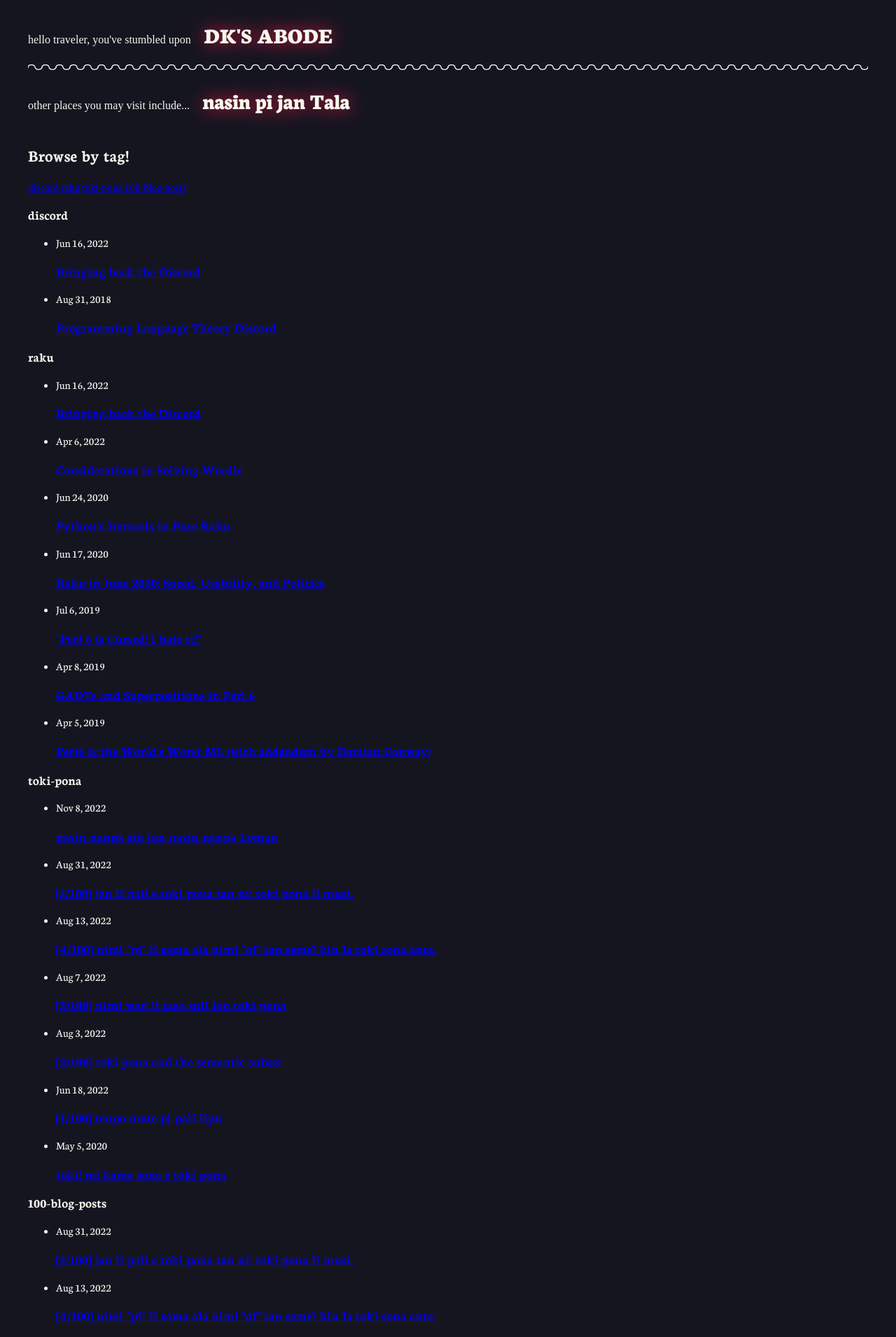
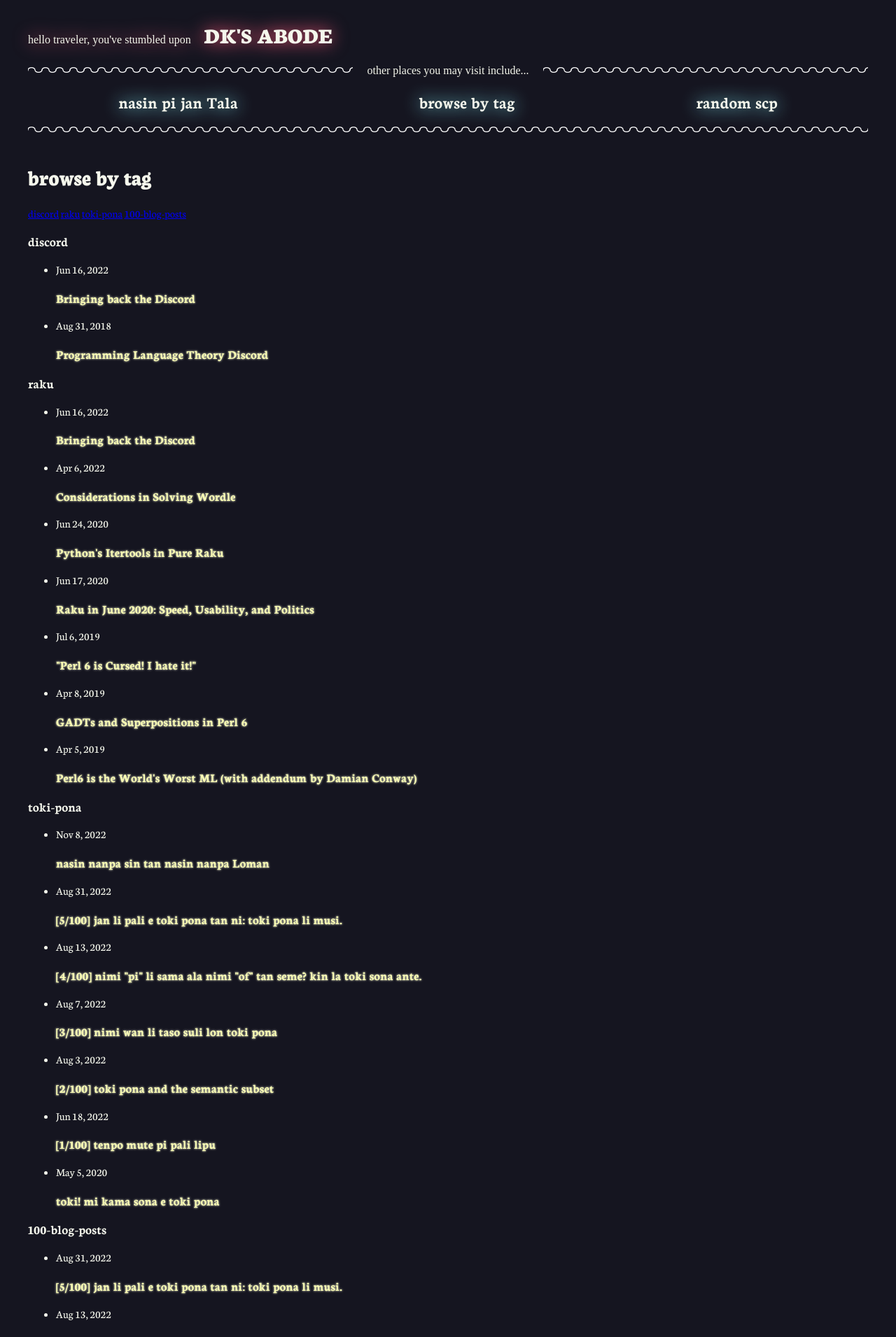
Before and after one commit to DataKinds/datakinds.github.io, a Jekyll site: the page built from tags.md, in a window 1280 px wide. Shown: the top 1911 px of the page at 70% size. Built offline with Jekyll 4.4.1, drawn with Linux system fonts in a browser that asks for light colours; some web fonts are replaced; some of the changed text lies outside the part shown.

Commit message:
implement epic looking homepage

```diff
--- a/_includes/header.html
+++ b/_includes/header.html
@@ -5,16 +5,26 @@
     <div>
       <a class="site-title" rel="author" href="/">
         <span class="handwritten">hello traveler, you've stumbled upon</span>
-        <h1 style="display: inline-block">DK'S ABODE</h1>
+        <h1 style="display:inline-block;margin-left:0.5em">DK'S ABODE</h1>
+      </a>
+    </div>
+    <div class="flex justify-around">
+      <div class="fancy"></div>
+      <span style="margin: 0 20px" class="handwritten">other places you may visit include...</span>
+      <div class="fancy"></div>
+    </div>
+    <div class="flex justify-around">
+      <a class="site-subtitle" rel="author" href="/toki-pona/">
+        <h2 style="display:inline-block">{{ site.nimi }}</h2>
+      </a>
+      <a class="site-subtitle" rel="author" href="/tags/">
+        <h2 style="display:inline-block">browse by tag</h2>
+      </a>
+      <a class="site-subtitle" rel="author" href="https://scp-wiki.wikidot.com/random:random-scp">
+        <h2 style="display:inline-block">random scp</h2>
       </a>
     </div>
     <div class="fancy"></div>
-    <span class="handwritten">other places you may visit include...</span>
-    <a class="site-title" rel="author" href="/toki-pona/">
-      <h1 style="display: inline-block">
-        {{ site.nimi }}
-      </h1>
-    </a>
     <br>
 
     <!-- {%- if page_paths -%}
--- /dev/null
+++ b/_includes/post-list.html
@@ -0,0 +1,20 @@
+<h2 class="post-list-heading">{{ page.list_title | default: "posts" }}</h2>
+<ul class="post-list">
+  {%- for post in site.posts -%}
+  <li>
+    {%- assign date_format = site.date_format | default: "%b %d %Y" -%}
+    <h4 style="margin:0 0;margin-left:0;" class="inline-block">
+        <a class="post-link" href="{{ post.url | relative_url }}">{{ post.title | escape }}</a>
+    </h4> —
+    <span class="post-meta">{{ post.date | date: date_format }}</span> —
+    {%- if post.tags.size > 0 -%}
+        <span class="post-tags">tagged {{ post.tags | join: ', ' }}</span>
+    {%- else -%}
+        <span class="post-tags">no tags</span>
+    {%- endif -%}
+    <br>
+    <div class="post-preview">{{ post.content | markdownify | strip_html | truncatewords: 50  }}</div>
+  </li>
+  {%- endfor -%}
+</ul>
+<p class="rss-subscribe">subscribe <a href="{{ "/feed.xml" | relative_url }}">via RSS</a></p>
--- a/_layouts/home.html
+++ b/_layouts/home.html
@@ -10,24 +10,6 @@ layout: default
   {{ content }}
 
   {%- if site.posts.size > 0 -%}
-    <h2 class="post-list-heading">{{ page.list_title | default: "Posts" }} | <a href="{{ "/tags" | relative_url }}" >By tag</a></h2>
-    <ul class="post-list">
-      {%- for post in site.posts -%}
-      <li>
-        {%- assign date_format = site.minima.date_format | default: "%b %-d, %Y" -%}
-        <span class="post-meta">{{ post.date | date: date_format }}</span>
-        <h3>
-          <a class="post-link" href="{{ post.url | relative_url }}">
-            {{ post.title | escape }}
-          </a>
-        </h3>
-        {%- if site.show_excerpts -%}
-          {{ post.excerpt }}
-        {%- endif -%}
-      </li>
-      {%- endfor -%}
-    </ul>
-    <p class="rss-subscribe">subscribe <a href="{{ "/feed.xml" | relative_url }}">via RSS</a></p>
+    {%- include post-list.html -%}
   {%- endif -%}
-
 </div>
--- a/_sass/v2.scss
+++ b/_sass/v2.scss
@@ -17,21 +17,37 @@ body {
     margin-left: 40px;
     margin-right: 40px;
 }
+
+.inline-block {
+    display: inline-block;
+}
+
 .handwritten {
     font-family: "Playwrite US Trad", cursive;
     font-optical-sizing: auto;
     font-weight: 400;
     font-style: normal;
+    white-space: nowrap;
 }
 
 .site-title {
     text-decoration: none;
     color: unset;
+    filter: drop-shadow(0 0 0.75rem rgb(255, 88, 122));
 }
 
-.site-title > h1 {
-    filter: drop-shadow(0 0 0.75rem crimson);
-    margin-left: 0.5em;
+.site-subtitle {
+    text-decoration: none;
+    color: unset;
+    filter: drop-shadow(0 0 0.75rem rgb(133, 245, 255));
+}
+
+.post-link {
+    text-decoration: none;
+    color: rgb(252, 255, 180);
+    font-weight: 700;
+    font-size: large;
+    filter: drop-shadow(0 0 0.1rem rgb(255, 255, 225));
 }
 
 .fancy {
@@ -42,3 +58,27 @@ body {
     width: 100%;
     height: 10px;
 }
+
+.flex {
+    display: flex;
+    align-items: center
+}
+
+.justify-around {
+    justify-content: space-around;
+}
+
+@counter-style sparkles {
+    system: cyclic;
+    suffix: "  ";
+    symbols: "₊˚." "✨" "🌟" "❇️" "💥" "🌠" "✩" "⋆☾⋆" "⁺₊✧" "🎆" "🔆" "💎" "💖" "🎇"
+}
+
+ul.post-list {
+    list-style: sparkles;
+}
+
+.post-preview {
+    font-size: small;
+    margin: 0 3em;
+}
--- a/tags.md
+++ b/tags.md
@@ -1,7 +1,7 @@
 ---
 layout: home
+title: browse by tag
 ---
-<h2>Browse by tag!</h2>
 
 <div class="tags-expo">
     <div class="tags-expo-list">
```
